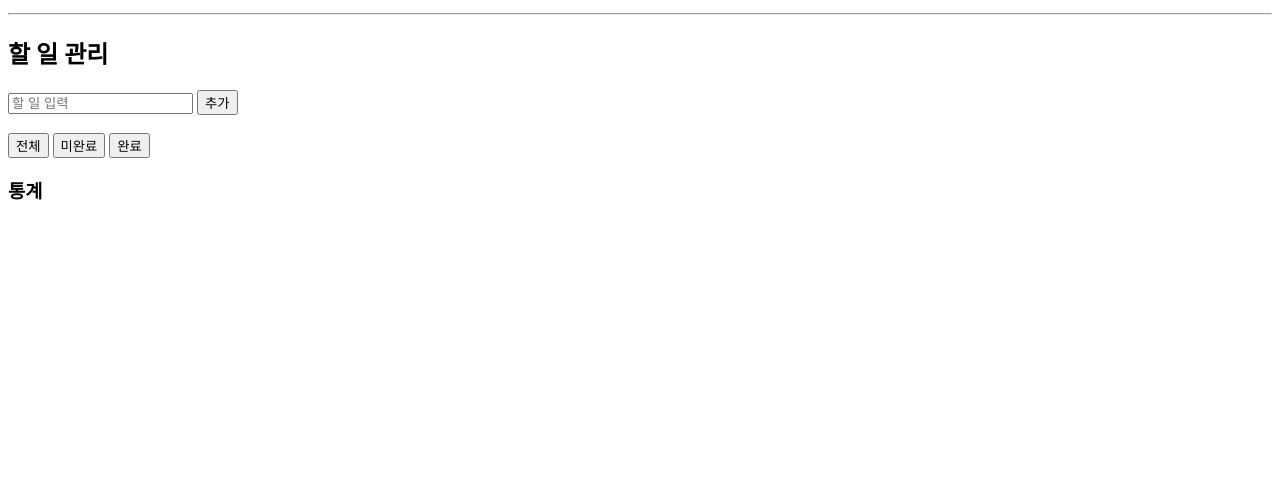
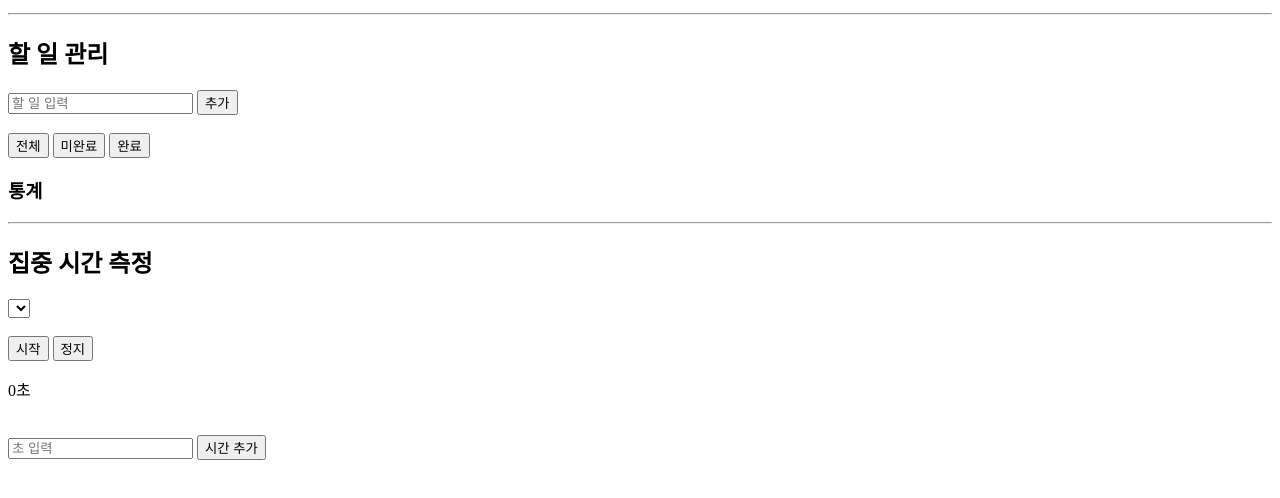
Before and after one commit to 2021301085-lang/Project_anti_procrastination_system, a website: page public/index.html in a window 1280 px wide. Shown: the part 104-602 px from the top of the page. Drawn offline with Linux system fonts and the light colour scheme; no server answers.

Commit message:
6 week
Added functionality for timer and manual time input.

```diff
--- a/public/index.html
+++ b/public/index.html
@@ -30,6 +30,24 @@
 <h3>통계</h3>
 <p id="stats"></p>
 
+<hr>
+
+<h2>집중 시간 측정</h2>
+
+<select id="taskSelect"></select>
+
+<br><br>
+
+<button onclick="startTimer()">시작</button>
+<button onclick="stopTimer()">정지</button>
+
+<p id="timer">0초</p>
+
+<br>
+
+<input id="manualTime" placeholder="초 입력">
+<button onclick="addManualTime()">시간 추가</button>
+
 <script src="script.js"></script>
 
 </body>
```
